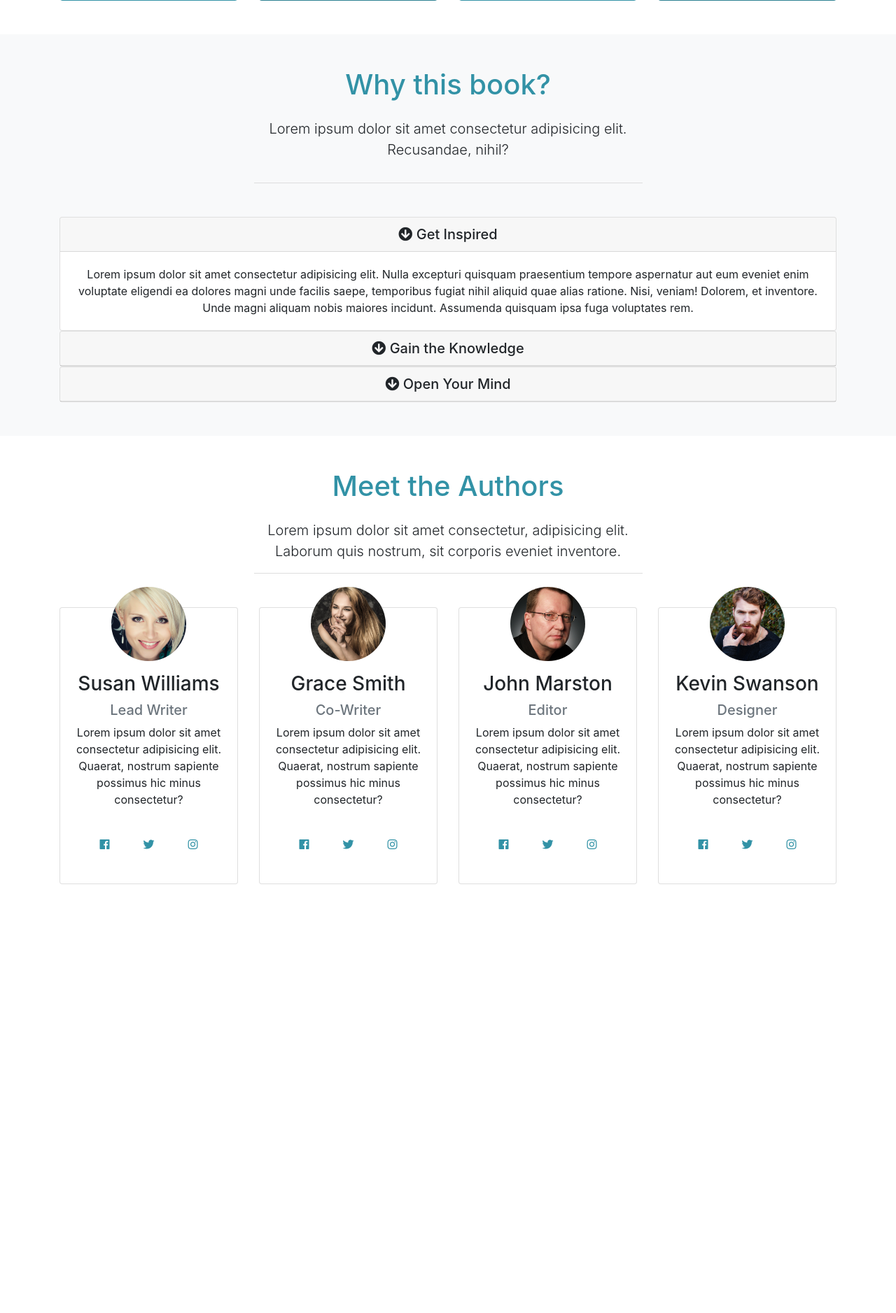
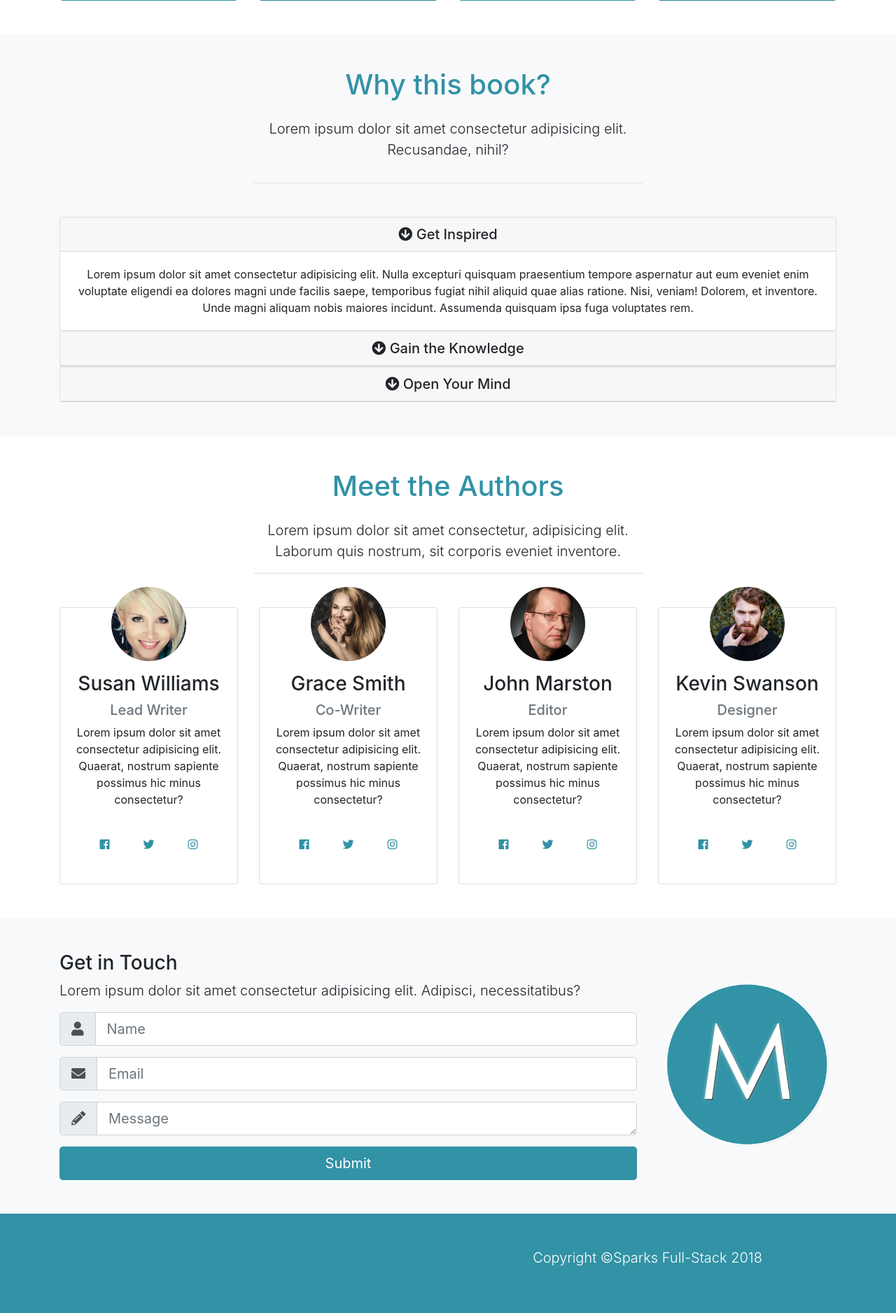
Before and after one commit to SparksFullStack/mizuxe-book-theme, a PHP site: page / in a window 1280 px wide. Shown: the part 1068-2945 px from the top of the page at 70% size. Before the commit the page ends 2332 px from the top, so only its background shows below. Run offline with PHP 8.4, Linux system fonts and the light colour scheme; some libraries are stand-ins or nearby versions.

Commit message:
project finished--no JS functionality added

```diff
--- a/css/style.css
+++ b/css/style.css
@@ -3,8 +3,9 @@ body {
 
 .navbar {
   box-shadow: 2px 2px 5px #3292a6;
-  opacity: 0.9;
-  color: #3292a6; }
+  color: #3292a6;
+  background-color: white;
+  opacity: 0.9; }
   .navbar .nav-item {
     font-size: 1.4rem;
     padding-right: 1.4rem; }
--- a/index.html
+++ b/index.html
@@ -12,7 +12,7 @@
   <title>Bootstrap Theme</title>
 </head>
 
-<body>
+<body id="home">
   <!-- START HERE -->
 <nav class="navbar navbar-expand-md navbar-light fixed-top py-4">
   <div class="container">
@@ -211,7 +211,7 @@
     </div>
 
     <div class="row">
-      <div class="col-lg-3 col-md-6">
+      <div class="col-lg-3 col-md-6 col-sm-12">
         <div class="card">
           <div class="card-body">
             <img src="img/person1.jpg" alt="Susan Williams" class="img-fluid roundedicrucle w-50 mb-3">
@@ -233,7 +233,7 @@
         </div>
       </div>
 
-      <div class="col-lg-3 col-md-6">
+      <div class="col-lg-3 col-md-6 col-sm-12"">
         <div class="card">
           <div class="card-body">
             <img src="img/person2.jpg" alt="Grace Smith" class="img-fluid roundedicrucle w-50 mb-3">
@@ -255,7 +255,7 @@
         </div>
       </div>
 
-      <div class="col-lg-3 col-md-6">
+      <div class="col-lg-3 col-md-6 col-sm-12"">
         <div class="card">
           <div class="card-body">
             <img src="img/person3.jpg" alt="John Marston" class="img-fluid roundedicrucle w-50 mb-3">
@@ -277,7 +277,7 @@
         </div>
       </div>
 
-      <div class="col-lg-3 col-md-6">
+      <div class="col-lg-3 col-md-6 col-sm-12"">
         <div class="card">
           <div class="card-body">
             <img src="img/person4.jpg" alt="Kevin Swanson" class="img-fluid roundedicrucle w-50 mb-3">
@@ -302,6 +302,65 @@
   </div>
 </section>
 
+<!-- Contact -->
+<section id="contact" class="bg-light py-5">
+  <div class="container">
+    <div class="row">
+      <div class="col-lg-9">
+        <h3>Get in Touch</h3>
+        <p class="lead">Lorem ipsum dolor sit amet consectetur adipisicing elit. Adipisci, necessitatibus?</p>
+        <form>
+          <div class="input-group input-group-lg mb-3">
+            <div class="input-group-prepend">
+              <span class="input-group-text">
+                <i class="fas fa-user"></i>
+              </span>
+            </div>
+            <input type="text" class="form-control" placeholder="Name">
+          </div>
+
+          <div class="input-group input-group-lg mb-3">
+            <div class="input-group-prepend">
+              <span class="input-group-text">
+                <i class="fas fa-envelope"></i>
+              </span>
+            </div>
+            <input type="email" class="form-control" placeholder="Email">
+          </div>
+
+          <div class="input-group input-group-lg mb-3">
+            <div class="input-group-prepend">
+              <span class="input-group-text">
+                <i class="fas fa-pencil-alt"></i>
+              </span>
+            </div>
+            <textarea class="form-control" placeholder="Message" rows="5"></textarea>
+          </div>
+
+          <input type="submit" value="Submit" class="btn btn-primary btn-block btn-lg">
+        </form>
+      </div>
+
+      <div class="col-lg-3 align-self-center">
+        <img src="./img/mlogo.png" alt="" class="img-fluid">
+      </div>
+    </div>
+  </div>
+</section>
+
+<!-- Contact -->
+<footer id="main-footer" class="py-5 bg-primary text-white">
+  <div class="container">
+    <div class="row text-center">
+      <div class="col-md-6 ml-auto">
+        <p class="lead">
+          Copyright &copy;Sparks Full-Stack <span id="year"></span>
+        </p>
+      </div>
+    </div>
+  </div>
+</footer>
+
   <script src="http://code.jquery.com/jquery-3.3.1.min.js" integrity="sha256-FgpCb/KJQlLNfOu91ta32o/NMZxltwRo8QtmkMRdAu8="
     crossorigin="anonymous"></script>
   <script src="https://cdnjs.cloudflare.com/ajax/libs/popper.js/1.14.3/umd/popper.min.js" integrity="sha384-ZMP7rVo3mIykV+2+9J3UJ46jBk0WLaUAdn689aCwoqbBJiSnjAK/l8WvCWPIPm49"
```
Also changed, not shown: scss/styles.scss (+2 -8 lines).
